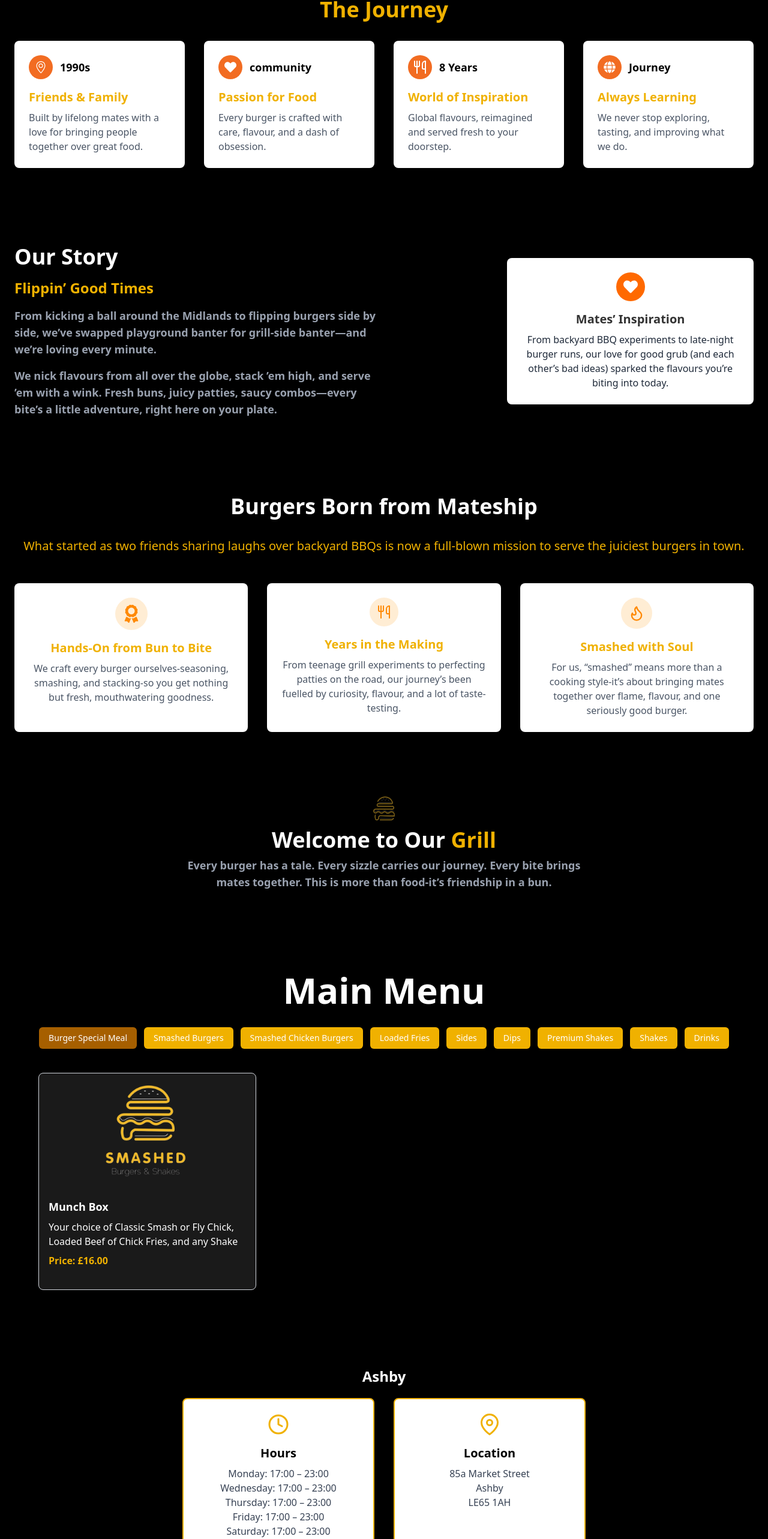
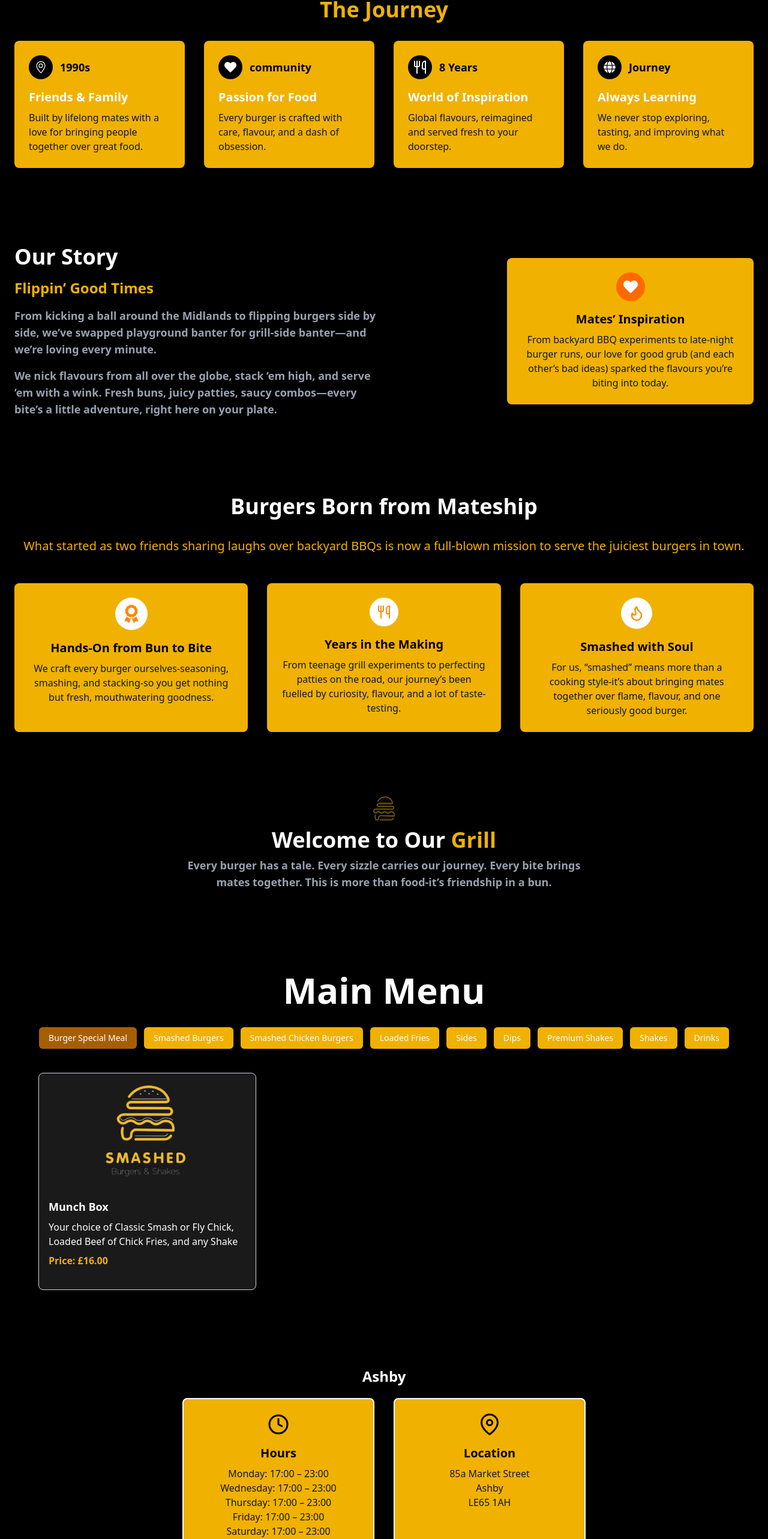
Before and after one commit to STharshan/smashed, a React (Vite) app: page / in a window 1280 px wide. Shown: the part 1140-3705 px from the top of the page at 60% size. Built offline with nearby package versions, Linux system fonts and the light colour scheme.

Commit message:
Change box color

```diff
--- a/src/components/Contact.jsx
+++ b/src/components/Contact.jsx
@@ -84,7 +84,7 @@
           </div>
 
           {/* Contact Form */}
-          <div className="bg-white p-6 rounded-lg shadow">
+          <div className="bg-yellow-500 p-6 rounded-lg shadow">
             <h3 className="text-xl font-semibold mb-4">Send us a message</h3>
             <form className="space-y-4">
               <div className="flex flex-col sm:flex-row gap-4">
@@ -116,7 +116,7 @@
               ></textarea>
               <button
                 type="submit"
-                className="w-full bg-yellow-500 text-white py-2 rounded hover:bg-green-900 transition"
+                className="w-full bg-white text-black font-semibold py-2 rounded-lg hover:bg-gray-200 cursor-pointer transition"
               >
                 Send Message
               </button>
--- a/src/components/Expertise.jsx
+++ b/src/components/Expertise.jsx
@@ -34,13 +34,13 @@
         {expertiseData.map((item, index) => (
           <div
             key={index}
-            className="bg-white p-6 rounded-lg shadow-lg hover:shadow-xl transition-all duration-300"
+            className="bg-yellow-500 p-6 rounded-lg shadow-lg hover:shadow-xl transition-all duration-300"
           >
             <div className="flex items-center justify-center mb-4">
-              <div className="bg-orange-100 p-3 rounded-full">{item.icon}</div>
+              <div className="bg-white p-3 rounded-full">{item.icon}</div>
             </div>
-            <h3 className="text-xl font-semibold text-center text-yellow-500">{item.title}</h3>
-            <p className="text-center text-gray-600 mt-2">{item.description}</p>
+            <h3 className="text-xl font-semibold text-center text-black">{item.title}</h3>
+            <p className="text-center text-gray-900 mt-2">{item.description}</p>
           </div>
         ))}
       </div>
--- a/src/components/Heritage.jsx
+++ b/src/components/Heritage.jsx
@@ -18,14 +18,14 @@
         </div>
 
         {/* Right Section */}
-        <div className="md:w-1/3 bg-white p-6 rounded-lg shadow-lg hover:shadow-xl transition-all duration-300">
+        <div className="md:w-1/3 bg-yellow-500 p-6 rounded-lg shadow-lg hover:shadow-xl transition-all duration-300">
           <div className="flex items-center justify-center mb-4">
             <div className="flex-shrink-0 w-12 h-12 rounded-full flex items-center justify-center bg-orange-500 text-white">
               <FaHeart className="text-2xl" />
             </div>
           </div>
-          <h3 className="text-xl font-semibold text-center text-[#333]">Mates’ Inspiration</h3>
-          <p className="text-center text-gray-800 mt-2">
+          <h3 className="text-xl font-semibold text-center text-black">Mates’ Inspiration</h3>
+          <p className="text-center text-gray-900 mt-2">
             From backyard BBQ experiments to late-night burger runs, our love for good grub (and each other’s bad ideas) sparked the flavours you’re biting into today.
           </p>
         </div>
--- a/src/components/InfoSection.jsx
+++ b/src/components/InfoSection.jsx
@@ -7,50 +7,50 @@
       <div className="text-center text-white mb-5 text-2xl font-semibold" >Ashby</div>
       <div className="max-w-2xl mx-auto grid grid-cols-1 md:grid-cols-2 gap-8">
         {/* Hours */}
-        <div className="border-2 rounded-lg p-6 text-center shadow-sm bg-white border-yellow-500">
-          <FiClock className="mx-auto text-4xl text-yellow-500 mb-4" />
+        <div className="border-2 rounded-lg p-6 text-center shadow-sm bg-yellow-500 border-white">
+          <FiClock className="mx-auto text-4xl text-black mb-4" />
           <h3 className="text-xl font-semibold mb-2">Hours</h3>
-          <p className="text-gray-700">Monday: 17:00 – 23:00</p>
-          <p className="text-gray-700">Wednesday: 17:00 – 23:00</p>
-          <p className="text-gray-700">Thursday: 17:00 – 23:00</p>
-          <p className="text-gray-700">Friday: 17:00 – 23:00</p>
-          <p className="text-gray-700">Saturday: 17:00 – 23:00</p>
-          <p className="text-gray-700">Sunday: 17:00 – 23:00</p>
-          <p className="text-gray-700">Tuesday: Closed</p>
+          <p className="text-gray-900">Monday: 17:00 – 23:00</p>
+          <p className="text-gray-900">Wednesday: 17:00 – 23:00</p>
+          <p className="text-gray-900">Thursday: 17:00 – 23:00</p>
+          <p className="text-gray-900">Friday: 17:00 – 23:00</p>
+          <p className="text-gray-900">Saturday: 17:00 – 23:00</p>
+          <p className="text-gray-900">Sunday: 17:00 – 23:00</p>
+          <p className="text-gray-900">Tuesday: Closed</p>
         </div>
 
         {/* Location */}
-        <div className="border-2 rounded-lg p-6 text-center shadow-sm bg-white border-yellow-500">
-          <FiMapPin className="mx-auto text-4xl text-yellow-500 mb-4" />
+        <div className="border-2 rounded-lg p-6 text-center shadow-sm bg-yellow-500 border-white">
+          <FiMapPin className="mx-auto text-4xl mb-4" />
           <h3 className="text-xl font-semibold mb-2">Location</h3>
-          <p className="text-gray-700">85a Market Street</p>
-          <p className="text-gray-700">Ashby</p>
-          <p className="text-gray-700">LE65 1AH</p>
+          <p className="text-gray-900">85a Market Street</p>
+          <p className="text-gray-900">Ashby</p>
+          <p className="text-gray-900">LE65 1AH</p>
         </div>
       </div>
 
       <div className="text-center mb-5 mt-10 text-2xl font-semibold text-white" >Corby</div>
       <div className="max-w-2xl mx-auto grid grid-cols-1 md:grid-cols-2 gap-8">
         {/* Hours */}
-        <div className="border-2 rounded-lg p-6 text-center shadow-sm bg-white border-yellow-500">
-          <FiClock className="mx-auto text-4xl text-yellow-500 mb-4" />
+        <div className="border-2 rounded-lg p-6 text-center shadow-sm bg-yellow-500 border-white">
+          <FiClock className="mx-auto text-4xl mb-4" />
           <h3 className="text-xl font-semibold mb-2">Hours</h3>
-          <p className="text-gray-700">Monday: 17:00 – 23:00</p>
-          <p className="text-gray-700">Wednesday: 17:00 – 23:00</p>
-          <p className="text-gray-700">Thursday: 17:00 – 23:00</p>
-          <p className="text-gray-700">Friday: 17:00 – 23:00</p>
-          <p className="text-gray-700">Saturday: 17:00 – 23:00</p>
-          <p className="text-gray-700">Sunday: 17:00 – 23:00</p>
-          <p className="text-gray-700">Tuesday: Closed</p>
+          <p className="text-gray-900">Monday: 17:00 – 23:00</p>
+          <p className="text-gray-900">Wednesday: 17:00 – 23:00</p>
+          <p className="text-gray-900">Thursday: 17:00 – 23:00</p>
+          <p className="text-gray-900">Friday: 17:00 – 23:00</p>
+          <p className="text-gray-900">Saturday: 17:00 – 23:00</p>
+          <p className="text-gray-900">Sunday: 17:00 – 23:00</p>
+          <p className="text-gray-900">Tuesday: Closed</p>
         </div>
 
         {/* Location */}
-        <div className="border-2 rounded-lg p-6 text-center shadow-sm bg-white border-yellow-500">
-          <FiMapPin className="mx-auto text-4xl text-yellow-500 mb-4" />
+        <div className="border-2 rounded-lg p-6 text-center shadow-sm bg-yellow-500 border-white">
+          <FiMapPin className="mx-auto text-4xl mb-4" />
           <h3 className="text-xl font-semibold mb-2">Location</h3>
-          <p className="text-gray-700">85a Market Street</p>
-          <p className="text-gray-700">Ashby</p>
-          <p className="text-gray-700">LE65 1AH</p>
+          <p className="text-gray-900">85a Market Street</p>
+          <p className="text-gray-900">Ashby</p>
+          <p className="text-gray-900">LE65 1AH</p>
         </div>
       </div>
     </section>
--- a/src/components/Journey.jsx
+++ b/src/components/Journey.jsx
@@ -42,18 +42,18 @@
         {journeyData.map((item, index) => (
           <div
             key={index}
-            className="bg-white p-6 rounded-lg shadow-lg hover:shadow-xl transition-all duration-300"
+            className="bg-yellow-500 p-6 rounded-lg shadow-lg hover:shadow-xl transition-all duration-300"
           >
             <div className="flex items-center space-x-3">
               <div
-                className={`flex-shrink-0 w-10 h-10 rounded-full flex items-center justify-center bg-[#F26C22] text-white`}
+                className={`flex-shrink-0 w-10 h-10 rounded-full flex items-center justify-center bg-black text-white`}
               >
                 {item.icon} {/* Display the React icon here */}
               </div>
               <span className="text-lg font-semibold ">{item.year}</span>
             </div>
-            <h3 className="text-xl font-bold mt-4 text-yellow-500">{item.title}</h3>
-            <p className="text-gray-600 mt-2">{item.description}</p>
+            <h3 className="text-xl font-bold mt-4 text-white">{item.title}</h3>
+            <p className="text-gray-900 mt-2">{item.description}</p>
           </div>
         ))}
       </div>
--- a/src/components/Testimonials.jsx
+++ b/src/components/Testimonials.jsx
@@ -61,19 +61,19 @@
             {testimonials.map((t, index) => (
               <div
                 key={index}
-                className="min-w-[300px] px-6 py-4 border-2 border-yellow-300 rounded-lg shadow-md hover:shadow-lg transition bg-white"
+                className="min-w-[300px] px-6 py-4 border-2 border-white rounded-lg shadow-md hover:shadow-lg transition bg-yellow-500"
               >
-                <div className="flex ml-23 gap-3 mb-2">
+                <div className="flex ml-21 gap-3 mb-2">
                   <div>
                     <h4 className="text-black text-xl mb-2 font-semibold">{t.name}</h4>
-                    <div className="flex text-yellow-500 mb-2">
+                    <div className="flex text-white mb-2">
                       {[...Array(5)].map((_, i) => (
                         <FaStar key={i} />
                       ))}
                     </div>
                   </div>
                 </div>
-                <p className="text-gray-700 italic">{t.text}</p>
+                <p className="text-gray-900 italic">{t.text}</p>
               </div>
             ))}
           </div>
```
